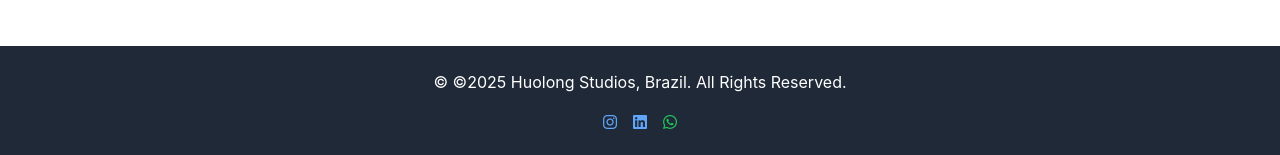
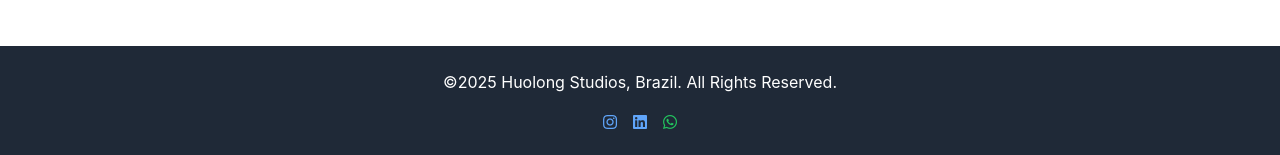
Before and after one commit to vsdiaman/huolongwebsite, a React (Create React App) app: page /contact in a window 1280 px wide. Shown: the part 642-797 px from the top of the page. Built offline with nearby package versions, Linux system fonts and the light colour scheme.

Commit message:
Update Footer.jsx

```diff
--- a/src/pages/Footer.jsx
+++ b/src/pages/Footer.jsx
@@ -4,7 +4,7 @@ const Footer = () => {
   return (
     <footer className="bg-gray-800 text-white py-6">
       <div className="container mx-auto text-center">
-        <p>&copy; ©2025 Huolong Studios, Brazil. All Rights Reserved.</p>
+        <p>&copy;2025 Huolong Studios, Brazil. All Rights Reserved.</p>
         {/* <p>
           <a href="/privacy-policy" className="text-blue-400 hover:underline">
             Privacy Policy
```
